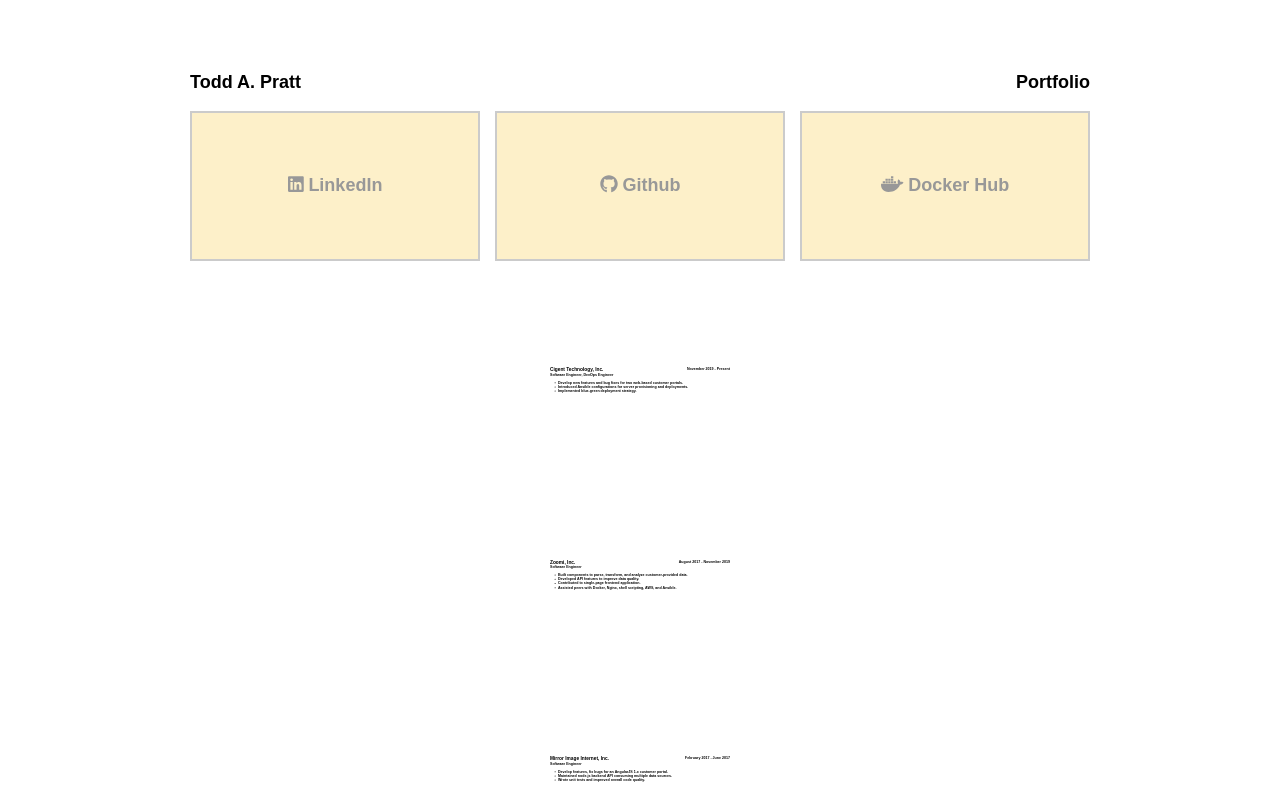
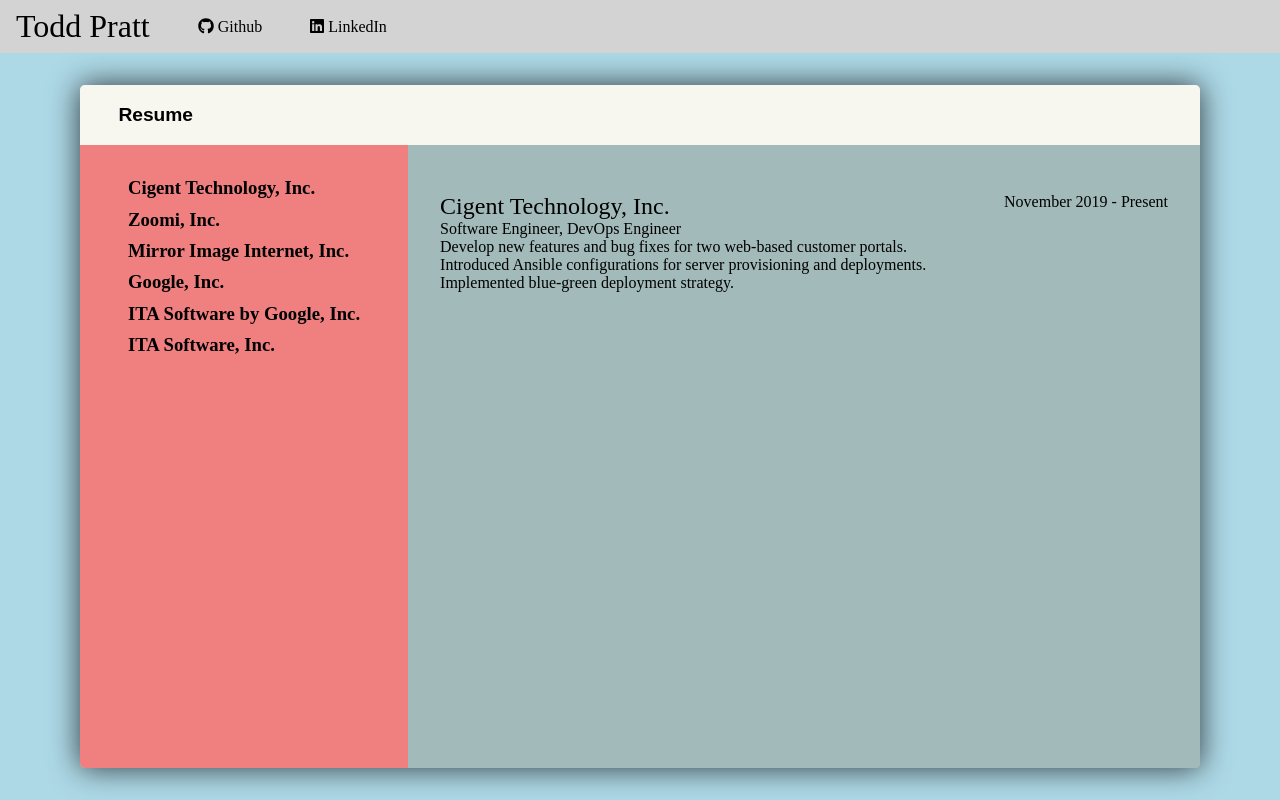
Before and after one commit to toddpratt/portfolio, a React (Vite) app: page / in a window 1280 px wide. Shown: the top 800 px of the page. Built offline with nearby package versions, Linux system fonts and the light colour scheme.

Commit message:
Redesign v3

```diff
--- a/src/App.css
+++ b/src/App.css
@@ -1,64 +1,37 @@
-
-a, a:visited, a:active, a:hover {
-    text-decoration: none;
-    color: black;
+* {
+    margin: 0;
+    border: 0;
+    padding: 0;
+    box-sizing: border-box;
 }
 
-body {
-    font-family: Arial, Helvetica, sans-serif;
-    font-weight: bold;
-    font-size: 18px;
-    margin-top: 4em;
+.outer-container {
+    display: flex;
+    flex-direction: column;
+    height: 100vh;
 }
 
-@media only screen and (min-width: 900px) {
-    .container {
-        width: 900px;
-    }
-
-    .tile-container {
-        display: grid;
-        grid-gap: 15px;
-        grid: 150px / auto auto auto;
-        margin-bottom: 3em;
-    }
+.outer-header {
+    display: flex;
+    background: lightgray;
+    align-items: center;
+    padding: 0.5em 1em;
 }
 
-@media only screen and (max-width: 900px) {
-    .container {
-        text-align: center;
-    }
+.outer-header > .name {
+    font-family: Serif, sans-serif;
+    font-size: 2em;
 }
 
-.container {
-    margin: auto;
-    animation: zoom-in;
-    animation-duration: 1.25s;
+.outer-header > .link {
+    margin-left: 3em;
 }
 
-.title {
+.outer-viewport {
     display: flex;
-    justify-content: space-between;
-    margin-bottom: 1em;
+    justify-content: center;
+    flex-grow: 1;
+    overflow: auto;
+    background: lightblue;
+    padding: 2em 3em;
 }
-
-@keyframes zoom-in {
-    0% {
-        transform: scale(0.2);
-    }
-    25% {
-        transform: scale(1.15);
-    }
-    40% {
-        transform: scale(0.90);
-    }
-    55% {
-        transform: scale(1.05);
-    }
-    70% {
-        transform: scale(0.95);
-    }
-    100% {
-        transform: scale(1);
-    }
-}
--- a/src/App.tsx
+++ b/src/App.tsx
@@ -1,32 +1,29 @@
 import './App.css'
-import Tile from './Tile.tsx'
 import Resume from './resume/Resume.tsx'
-import { faLinkedin, faGithub, faDocker } from '@fortawesome/free-brands-svg-icons';
+import { faLinkedin, faGithub } from '@fortawesome/free-brands-svg-icons';
+import {FontAwesomeIcon} from "@fortawesome/react-fontawesome";
+import {experiences} from "./resume/types.ts";
 
 function App() {
     return (
         <>
-            <div className="container">
-                <div className="title">
-                    <div>
-                        Todd A. Pratt
+            <div className="outer-container">
+                <div className="outer-header">
+                    <div className="name">Todd Pratt</div>
+                    <div className="link">
+                        <a target="_blank" href="https://github.com/toddpratt" rel="noopener noreferrer">
+                            <FontAwesomeIcon icon={faGithub}></FontAwesomeIcon> Github
+                        </a>
                     </div>
-                    <div>
-                        Portfolio
+                    <div className="link">
+                        <a target="_blank" href="https://www.linkedin.com/in/todd-pratt-841522134/" rel="noopener noreferrer">
+                            <FontAwesomeIcon icon={faLinkedin}></FontAwesomeIcon> LinkedIn
+                        </a>
                     </div>
                 </div>
-                <div className="tile-container">
-                    <Tile title="LinkedIn"
-                          url="https://www.linkedin.com/in/todd-pratt-841522134"
-                          icon={faLinkedin}></Tile>
-                    <Tile title="Github"
-                          url="https://github.com/toddpratt"
-                          icon={faGithub}></Tile>
-                    <Tile title="Docker Hub"
-                          url="https://hub.docker.com/u/toddpratt/"
-                          icon={faDocker}></Tile>
+                <div className="outer-viewport">
+                    <Resume experiences={experiences} />
                 </div>
-                <Resume></Resume>
             </div>
         </>
     )
--- a/src/Tile.css
+++ /dev/null
@@ -1,51 +0,0 @@
-
-a, a:visited, a:active, a:hover {
-    text-decoration: none;
-    color: black;
-}
-
-@media only screen and (min-width: 900px) {
-    .tile {
-        position: relative;
-        opacity: 0.4;
-        border: 2px solid gray;
-    }
-
-    .tile > a {
-        display: block;
-        position: absolute;
-        top: 0;
-        left: 0;
-        bottom: 0;
-        right: 0;
-        text-align: center;
-        padding-top: 62px;
-    }
-}
-
-@media only screen and (max-width: 900px) {
-    .tile {
-        display: inline-block;
-        text-align: center;
-        padding-top: 48px;
-        width: 125px;
-        height: 75px;
-        margin: 8px;
-    }
-}
-
-.title {
-    display: flex;
-    justify-content: space-between;
-    margin-bottom: 1em;
-}
-
-.tile {
-    transition: opacity 1s, transform 0.5s;
-    background: #fbdb79;
-}
-
-.tile:hover {
-    opacity: 1;
-    transform: scale(1.05);
-}
--- a/src/Tile.tsx
+++ /dev/null
@@ -1,18 +0,0 @@
-import './Tile.css'
-import type {JSX} from "react";
-import { FontAwesomeIcon } from "@fortawesome/react-fontawesome";
-import type { IconProp } from '@fortawesome/fontawesome-svg-core';
-
-function Tile({title, url, icon}: {title: string, url: string, icon: IconProp}): JSX.Element {
-    return (
-        <>
-            <div className="tile">
-                <a target="_blank" href={url}>
-                    <FontAwesomeIcon icon={icon} /> {title}
-                </a>
-            </div>
-        </>
-    );
-}
-
-export default Tile;
--- a/src/index.css
+++ b/src/index.css
@@ -0,0 +1,4 @@
+a:link, a:visited, a:hover, a:active {
+    text-decoration: none;
+    color: black;
+}
--- a/src/resume/Experience.css
+++ b/src/resume/Experience.css
@@ -1,13 +1,16 @@
-.container {
-    margin-top: 3em;
+.experience-container {
+    margin: 2em 1em;
 }
 
 header {
     display: flex;
     justify-content: space-between;
-
 }
 
 .company {
     font-size: 24px;
 }
+
+li {
+    list-style: none;
+}
--- a/src/resume/Experience.tsx
+++ b/src/resume/Experience.tsx
@@ -7,7 +7,7 @@
         <li>{responsibility}</li>
     ))
     return (
-        <div className="container">
+        <div className="experience-container">
             <header>
                 <div className="company">{experience.company}</div>
                 <div className="from-to">{experience.from} - {experience.to}</div>
--- a/src/resume/Resume.css
+++ b/src/resume/Resume.css
@@ -1,5 +1,50 @@
-@media only screen and (max-width: 900px) {
-    .resume {
-        display: none;
-    }
+.container {
+    height: 100%;
+    display: flex;
+    flex-direction: column;
+    justify-content: center;
+    border-radius: 5px;
+    box-shadow: 0 0 30px 0 rgba(0, 0, 0, 0.75);
+    min-width: 58em;
+    width: 70em;
 }
+
+.header {
+    background: #F8F7EF;
+    padding: 1em 2em;
+    border-radius: 5px 5px 0 0;
+    font-family: sans-serif;
+    font-size: 1.2em;
+}
+
+.inner-container {
+    height: 100%;
+    display: flex;
+    overflow: auto;
+}
+
+.inner-nav {
+    padding: 2em 3em 1em 3em;
+    flex-shrink: 0;
+    background: lightcoral;
+    border-radius: 0 0 0 5px;
+}
+
+.inner-nav > * {
+    margin-bottom: 0.5em;
+    cursor: pointer;
+}
+
+.viewport-container {
+    height: 100%;
+    flex-grow: 1;
+    overflow: auto;
+    border-radius: 0 0 5px 0;
+}
+
+.viewport {
+    background: #A2BAB9;
+    padding: 1em;
+    overflow: auto;
+    height: 100%;
+}
--- a/src/resume/Resume.tsx
+++ b/src/resume/Resume.tsx
@@ -1,85 +1,39 @@
 import "./Resume.css"
 import type {JSX} from "react";
 import type {IExperience} from "./types.ts";
+import {useState} from "react";
 import Experience from "./Experience.tsx";
 
-const experiences: IExperience[] = [
-    {
-        company: "Cigent Technology, Inc.",
-        title: "Software Engineer, DevOps Engineer",
-        from: "November 2019",
-        to: "Present",
-        responsibilities: [
-            "Develop new features and bug fixes for two web-based customer portals.",
-            "Introduced Ansible configurations for server provisioning and deployments.",
-            "Implemented blue-green deployment strategy.",
-        ]
-    },
-    {
-        company: "Zoomi, Inc.",
-        title: "Software Engineer",
-        from: "August 2017",
-        to: "November 2019",
-        responsibilities: [
-            "Built components to parse, transform, and analyze customer-provided data.",
-            "Developed API features to improve data quality.",
-            "Contributed to single-page frontend application.",
-            "Assisted peers with Docker, Nginx, shell scripting, AWS, and Ansible.",
-        ]
-    },
-    {
-        company: "Mirror Image Internet, Inc.",
-        title: "Software Engineer",
-        from: "February 2017",
-        to: "June 2017",
-        responsibilities: [
-            "Develop features, fix bugs for an AngularJS 1.x customer portal.",
-            "Maintained node.js backend API consuming multiple data sources.",
-            "Wrote unit tests and improved overall code quality."
-        ]
-    },
-    {
-        company: "Google, Inc.",
-        title: "Software Engineer, Tools and Infrastructure",
-        from: "April 2014",
-        to: "January 2017",
-        responsibilities: [
-            "Built tools to speed development, improve test coverage, and increase developer velocity.",
-            "Developed large integration and Selenium tests.",
-        ]
-    },
-    {
-        company: "ITA Software by Google, Inc.",
-        title: "Software Engineer / Site Reliability Engineer",
-        from: "April 2011",
-        to: "April 2014",
-        responsibilities: [
-            "Developed highly available deployment, data processing, and monitoring tools.",
-            "Managed large-scale clustered deployments.",
-            "Enhanced existing internal tooling.",
-        ]
-    },
-    {
-        company: "ITA Software, Inc.",
-        title: "Operations Programmer",
-        from: "June 2008",
-        to: "April 2011",
-        responsibilities: [
-            "Designed and developed large web-based applications.",
-            "Built monitoring and automation tools.",
-            "Implement Selenium tests.",
-        ]
+function Resume({experiences}: {experiences: IExperience[]}): JSX.Element {
+    const [stateExperience, setExperience] = useState(experiences[0]);
+    const doClick = (exp: IExperience) => {
+        return (event: React.MouseEvent) => {
+            event.preventDefault();
+            setExperience(exp);
+        }
     }
-];
-
-function Resume(): JSX.Element {
-    const exps = experiences.map(experience => (
-            <Experience experience={experience} />
-    ))
+    const elements = experiences.map((exp: IExperience) => (
+        <h3 onClick={doClick(exp)}>{exp.company}</h3>
+    ));
+    const experience = (
+        <Experience experience={stateExperience} />
+    );
     return (
         <>
-            <div className="resume">
-                {exps}
+            <div className="container">
+                <h2 className="header">
+                    Resume
+                </h2>
+                <div className="inner-container">
+                    <div className="inner-nav">
+                        {elements}
+                    </div>
+                    <div className="viewport-container">
+                        <div className="viewport">
+                            {experience}
+                        </div>
+                    </div>
+                </div>
             </div>
         </>
     )
--- a/src/resume/types.ts
+++ b/src/resume/types.ts
@@ -6,3 +6,72 @@
     to: string;
     responsibilities: string[];
 }
+
+export const experiences: IExperience[] = [
+    {
+        company: "Cigent Technology, Inc.",
+        title: "Software Engineer, DevOps Engineer",
+        from: "November 2019",
+        to: "Present",
+        responsibilities: [
+            "Develop new features and bug fixes for two web-based customer portals.",
+            "Introduced Ansible configurations for server provisioning and deployments.",
+            "Implemented blue-green deployment strategy.",
+        ]
+    },
+    {
+        company: "Zoomi, Inc.",
+        title: "Software Engineer",
+        from: "August 2017",
+        to: "November 2019",
+        responsibilities: [
+            "Built components to parse, transform, and analyze customer-provided data.",
+            "Developed API features to improve data quality.",
+            "Contributed to single-page frontend application.",
+            "Assisted peers with Docker, Nginx, shell scripting, AWS, and Ansible.",
+        ]
+    },
+    {
+        company: "Mirror Image Internet, Inc.",
+        title: "Software Engineer",
+        from: "February 2017",
+        to: "June 2017",
+        responsibilities: [
+            "Develop features, fix bugs for an AngularJS 1.x customer portal.",
+            "Maintained node.js backend API consuming multiple data sources.",
+            "Wrote unit tests and improved overall code quality."
+        ]
+    },
+    {
+        company: "Google, Inc.",
+        title: "Software Engineer, Tools and Infrastructure",
+        from: "April 2014",
+        to: "January 2017",
+        responsibilities: [
+            "Built tools to speed development, improve test coverage, and increase developer velocity.",
+            "Developed large integration and Selenium tests.",
+        ]
+    },
+    {
+        company: "ITA Software by Google, Inc.",
+        title: "Software Engineer / Site Reliability Engineer",
+        from: "April 2011",
+        to: "April 2014",
+        responsibilities: [
+            "Developed highly available deployment, data processing, and monitoring tools.",
+            "Managed large-scale clustered deployments.",
+            "Enhanced existing internal tooling.",
+        ]
+    },
+    {
+        company: "ITA Software, Inc.",
+        title: "Operations Programmer",
+        from: "June 2008",
+        to: "April 2011",
+        responsibilities: [
+            "Designed and developed large web-based applications.",
+            "Built monitoring and automation tools.",
+            "Implement Selenium tests.",
+        ]
+    }
+];
```
